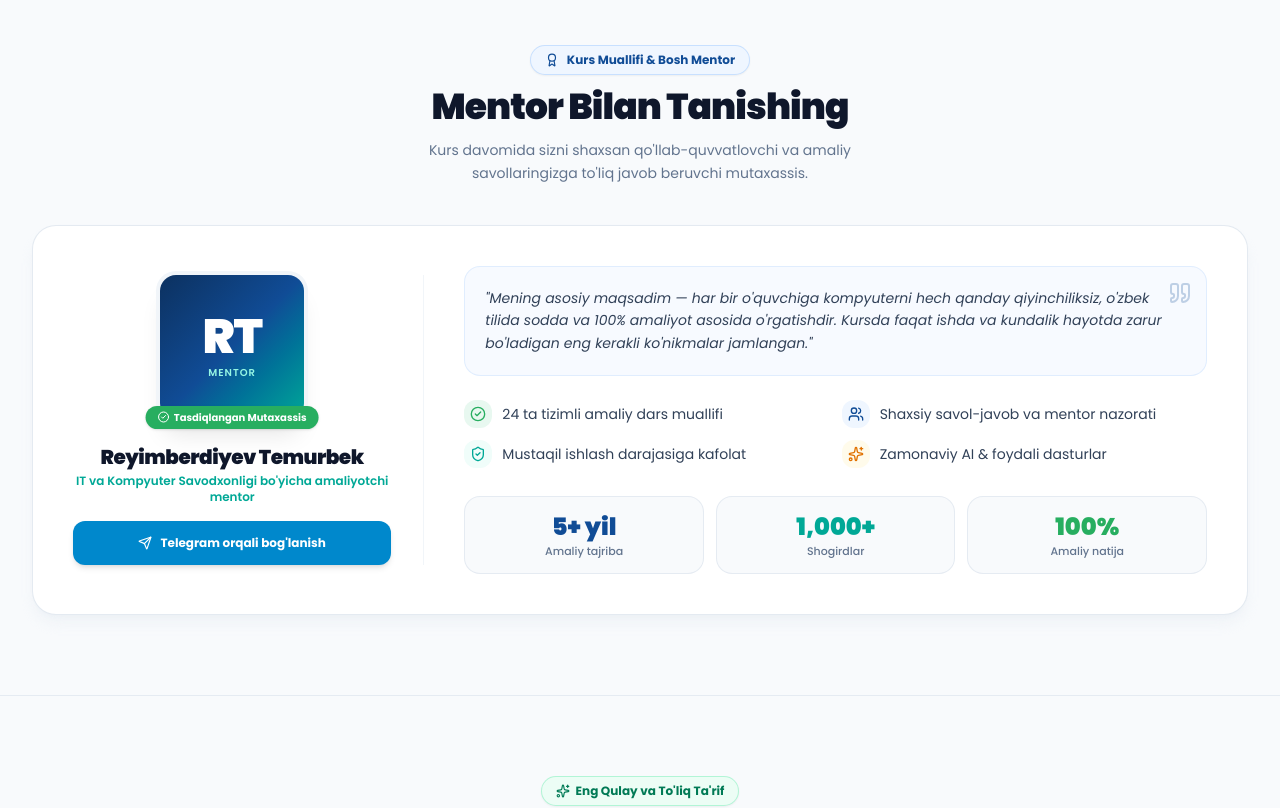
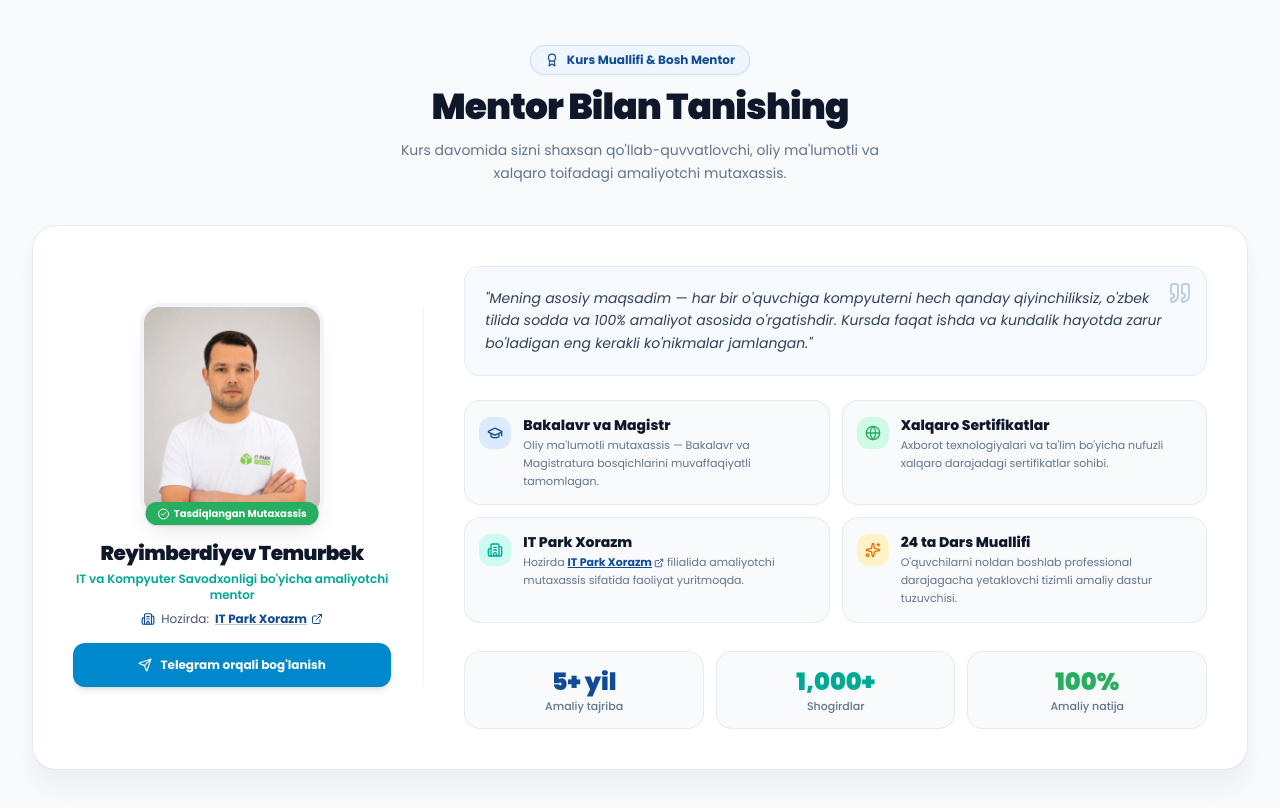
Before and after one commit to TemurbekReyimberdiyev/kompyutersavodxonligi.uz, a React (Vite) app: page / in a window 1280 px wide. Shown: the part 5680-6488 px from the top of the page. Built offline with nearby package versions, Linux system fonts and the light colour scheme.

Commit message:
feat(mentor): add professional mentor photo, academic degrees, international certs and IT Park Xorazm affiliation link

```diff
--- a/src/components/Mentor.jsx
+++ b/src/components/Mentor.jsx
@@ -1,5 +1,5 @@
 import React from 'react';
-import { Award, Users, CheckCircle2, Send, ShieldCheck, Sparkles, Quote } from 'lucide-react';
+import { Award, GraduationCap, Globe, Building2, ExternalLink, CheckCircle2, Send, Quote, Sparkles } from 'lucide-react';
 
 export default function Mentor() {
   return (
@@ -14,19 +14,22 @@ export default function Mentor() {
           Mentor Bilan Tanishing
         </h2>
         <p className="text-xs sm:text-sm text-slate-500 max-w-lg mx-auto leading-relaxed px-2 sm:px-0">
-          Kurs davomida sizni shaxsan qo'llab-quvvatlovchi va amaliy savollaringizga to'liq javob beruvchi mutaxassis.
+          Kurs davomida sizni shaxsan qo'llab-quvvatlovchi, oliy ma'lumotli va xalqaro toifadagi amaliyotchi mutaxassis.
         </p>
       </div>
 
       {/* Asosiy Card */}
-      <div className="bg-white rounded-3xl border border-slate-200/90 shadow-lg shadow-slate-200/40 overflow-hidden p-5 sm:p-8 lg:p-10">
+      <div className="bg-white rounded-3xl border border-slate-200/90 shadow-xl shadow-slate-200/50 overflow-hidden p-4 sm:p-8 lg:p-10">
         <div className="grid grid-cols-1 lg:grid-cols-12 gap-8 lg:gap-10 items-center">
-          {/* Chap ustun: Shaxsiy Profil va Aloqa */}
+          {/* Chap ustun: Real Rasm va Profil */}
           <div className="lg:col-span-4 flex flex-col items-center text-center space-y-4 border-b lg:border-b-0 lg:border-r border-slate-100 pb-6 lg:pb-0 lg:pr-8">
             <div className="relative">
-              <div className="w-28 h-28 sm:w-36 sm:h-36 rounded-2xl bg-gradient-to-br from-[#0c3160] via-[#104c96] to-[#00a896] text-white flex flex-col items-center justify-center shadow-xl ring-4 ring-slate-100">
-                <span className="font-black text-3xl sm:text-5xl tracking-tight">RT</span>
-                <span className="text-[9px] sm:text-[10px] tracking-widest text-teal-200 uppercase font-semibold mt-1">Mentor</span>
+              <div className="w-36 h-44 sm:w-44 sm:h-52 rounded-2xl overflow-hidden shadow-xl ring-4 ring-slate-100 bg-slate-100">
+                <img
+                  src="/mentor.jpg"
+                  alt="Reyimberdiyev Temurbek - IT Park Xorazm Mentori"
+                  className="w-full h-full object-cover object-top hover:scale-105 transition-transform duration-300"
+                />
               </div>
               <div className="absolute -bottom-2.5 left-1/2 -translate-x-1/2 bg-[#27ae60] text-white text-[10px] font-bold px-3 py-1 rounded-full shadow-sm flex items-center gap-1 whitespace-nowrap">
                 <CheckCircle2 className="w-3 h-3" />
@@ -34,13 +37,26 @@ export default function Mentor() {
               </div>
             </div>
 
-            <div className="pt-2">
+            <div className="pt-2 space-y-1">
               <h3 className="text-lg sm:text-xl font-black text-slate-900 tracking-tight">
                 Reyimberdiyev Temurbek
               </h3>
-              <p className="text-xs font-semibold text-[#00a896] mt-0.5">
+              <p className="text-xs font-semibold text-[#00a896]">
                 IT va Kompyuter Savodxonligi bo'yicha amaliyotchi mentor
               </p>
+              <div className="pt-1 flex items-center justify-center gap-1.5 text-xs text-slate-600">
+                <Building2 className="w-3.5 h-3.5 text-[#104c96] shrink-0" />
+                <span>Hozirda:</span>
+                <a
+                  href="https://www.itcenterxorazm.uz/"
+                  target="_blank"
+                  rel="noopener noreferrer"
+                  className="inline-flex items-center gap-1 font-bold text-[#104c96] hover:text-[#00a896] underline decoration-[#104c96]/30 hover:decoration-[#00a896] transition-colors"
+                >
+                  <span>IT Park Xorazm</span>
+                  <ExternalLink className="w-3 h-3" />
+                </a>
+              </div>
             </div>
 
             <a
@@ -54,7 +70,7 @@ export default function Mentor() {
             </a>
           </div>
 
-          {/* O'ng ustun: Shaxsiy Murojaat, Ko'nikmalar va Statistikalar */}
+          {/* O'ng ustun: Shaxsiy Murojaat, Malaka va Statistikalar */}
           <div className="lg:col-span-8 space-y-6">
             <div className="relative bg-blue-50/50 p-4 sm:p-5 rounded-2xl border border-blue-100/80">
               <Quote className="w-6 h-6 text-[#104c96]/25 absolute top-3.5 right-3.5" />
@@ -63,34 +79,63 @@ export default function Mentor() {
               </p>
             </div>
 
-            {/* 4 ta Asosiy Yondashuv */}
-            <div className="grid grid-cols-1 sm:grid-cols-2 gap-2.5 sm:gap-3 text-xs sm:text-sm text-slate-700">
-              <div className="flex items-center gap-2.5">
-                <div className="w-7 h-7 rounded-xl bg-[#e8f8f0] text-[#27ae60] flex items-center justify-center shrink-0">
-                  <CheckCircle2 className="w-4 h-4" />
+            {/* 4 ta Asosiy Ma'lumot / Malaka Kartalari */}
+            <div className="grid grid-cols-1 sm:grid-cols-2 gap-3 text-xs sm:text-sm">
+              <div className="p-3.5 rounded-2xl bg-slate-50 border border-slate-200/80 flex items-start gap-3">
+                <div className="w-8 h-8 rounded-xl bg-blue-100 text-[#104c96] flex items-center justify-center shrink-0 mt-0.5 font-bold">
+                  <GraduationCap className="w-4 h-4" />
                 </div>
-                <span>24 ta tizimli amaliy dars muallifi</span>
+                <div>
+                  <h4 className="font-extrabold text-slate-900 text-xs sm:text-sm">Bakalavr va Magistr</h4>
+                  <p className="text-[11px] text-slate-500 mt-0.5 leading-relaxed">
+                    Oliy ma'lumotli mutaxassis — Bakalavr va Magistratura bosqichlarini muvaffaqiyatli tamomlagan.
+                  </p>
+                </div>
               </div>
 
-              <div className="flex items-center gap-2.5">
-                <div className="w-7 h-7 rounded-xl bg-blue-50 text-[#104c96] flex items-center justify-center shrink-0">
-                  <Users className="w-4 h-4" />
+              <div className="p-3.5 rounded-2xl bg-slate-50 border border-slate-200/80 flex items-start gap-3">
+                <div className="w-8 h-8 rounded-xl bg-emerald-100 text-[#27ae60] flex items-center justify-center shrink-0 mt-0.5 font-bold">
+                  <Globe className="w-4 h-4" />
                 </div>
-                <span>Shaxsiy savol-javob va mentor nazorati</span>
+                <div>
+                  <h4 className="font-extrabold text-slate-900 text-xs sm:text-sm">Xalqaro Sertifikatlar</h4>
+                  <p className="text-[11px] text-slate-500 mt-0.5 leading-relaxed">
+                    Axborot texnologiyalari va ta'lim bo'yicha nufuzli xalqaro darajadagi sertifikatlar sohibi.
+                  </p>
+                </div>
               </div>
 
-              <div className="flex items-center gap-2.5">
-                <div className="w-7 h-7 rounded-xl bg-teal-50 text-[#00a896] flex items-center justify-center shrink-0">
-                  <ShieldCheck className="w-4 h-4" />
+              <div className="p-3.5 rounded-2xl bg-slate-50 border border-slate-200/80 flex items-start gap-3">
+                <div className="w-8 h-8 rounded-xl bg-teal-100 text-[#00a896] flex items-center justify-center shrink-0 mt-0.5 font-bold">
+                  <Building2 className="w-4 h-4" />
                 </div>
-                <span>Mustaqil ishlash darajasiga kafolat</span>
+                <div>
+                  <h4 className="font-extrabold text-slate-900 text-xs sm:text-sm">IT Park Xorazm</h4>
+                  <p className="text-[11px] text-slate-500 mt-0.5 leading-relaxed">
+                    Hozirda{' '}
+                    <a
+                      href="https://www.itcenterxorazm.uz/"
+                      target="_blank"
+                      rel="noopener noreferrer"
+                      className="font-bold text-[#104c96] hover:text-[#00a896] underline inline-flex items-center gap-0.5"
+                    >
+                      IT Park Xorazm <ExternalLink className="w-2.5 h-2.5 inline" />
+                    </a>{' '}
+                    filialida amaliyotchi mutaxassis sifatida faoliyat yuritmoqda.
+                  </p>
+                </div>
               </div>
 
-              <div className="flex items-center gap-2.5">
-                <div className="w-7 h-7 rounded-xl bg-amber-50 text-amber-600 flex items-center justify-center shrink-0">
+              <div className="p-3.5 rounded-2xl bg-slate-50 border border-slate-200/80 flex items-start gap-3">
+                <div className="w-8 h-8 rounded-xl bg-amber-100 text-amber-600 flex items-center justify-center shrink-0 mt-0.5 font-bold">
                   <Sparkles className="w-4 h-4" />
                 </div>
-                <span>Zamonaviy AI & foydali dasturlar</span>
+                <div>
+                  <h4 className="font-extrabold text-slate-900 text-xs sm:text-sm">24 ta Dars Muallifi</h4>
+                  <p className="text-[11px] text-slate-500 mt-0.5 leading-relaxed">
+                    O'quvchilarni noldan boshlab professional darajagacha yetaklovchi tizimli amaliy dastur tuzuvchisi.
+                  </p>
+                </div>
               </div>
             </div>
 
```
Also changed, not shown: public/mentor.jpg (added).
